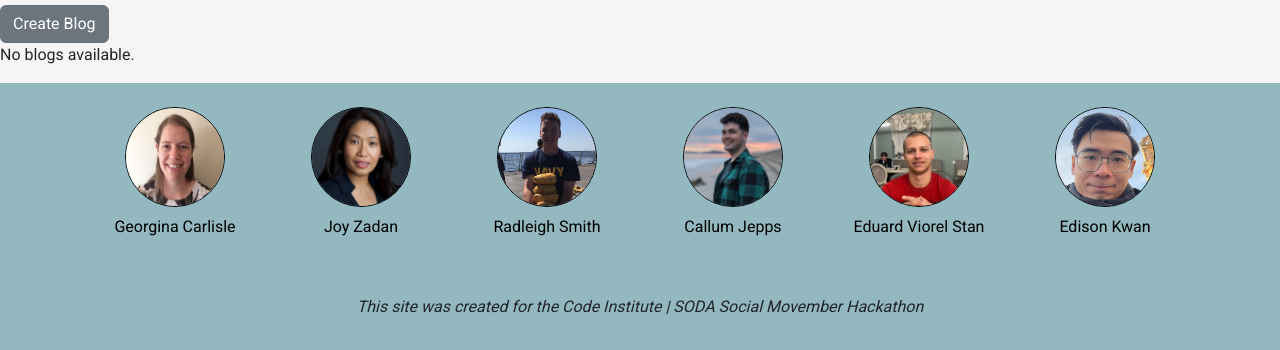
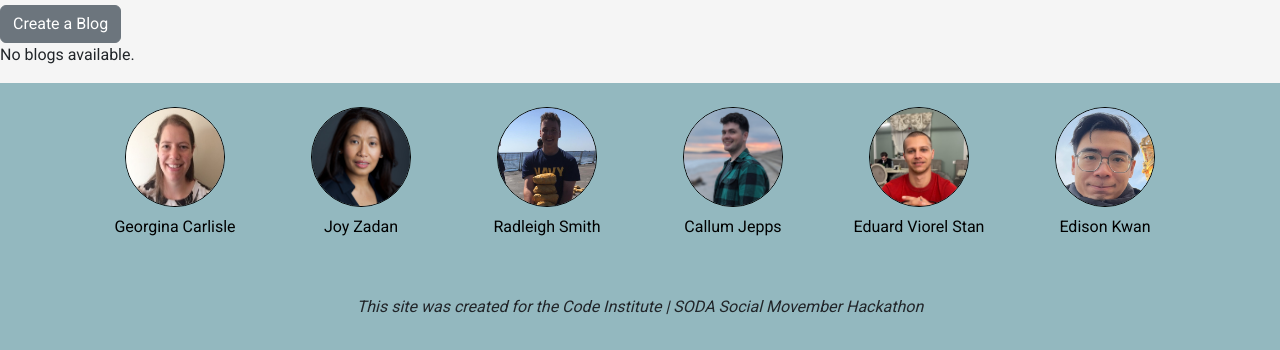
Before and after one commit to EddieStn/movember, a Django app: page /blog/ in a window 1280 px wide. Shown: the part 237-587 px from the top of the page. Run offline with Django 4.2, Linux system fonts and the light colour scheme; the visitor is signed in with stand-in values (Sample User, id 1); data that the repository does not hold is empty; some libraries are stand-ins or nearby versions.

Commit message:
Fix blogs

```diff
--- a/blog/templates/blog/blog_list.html
+++ b/blog/templates/blog/blog_list.html
@@ -2,7 +2,7 @@
 
 {% block content %}
 <h2>Blog List</h2>
-  <a href="{% url 'create_blog' %}" class="btn btn-secondary" aria-label="back to blog list">Create Blog</a>
+  <a href="{% url 'create_blog' %}" class="btn btn-secondary" aria-label="back to blog list">Create a Blog</a>
 {% if blogs %}
 <ul>
   {% for blog in blogs %}
```
